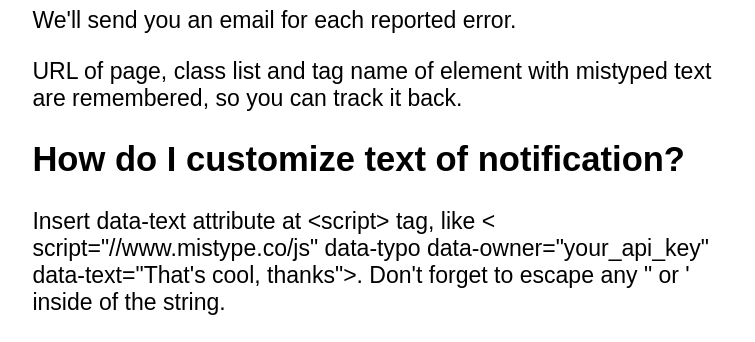
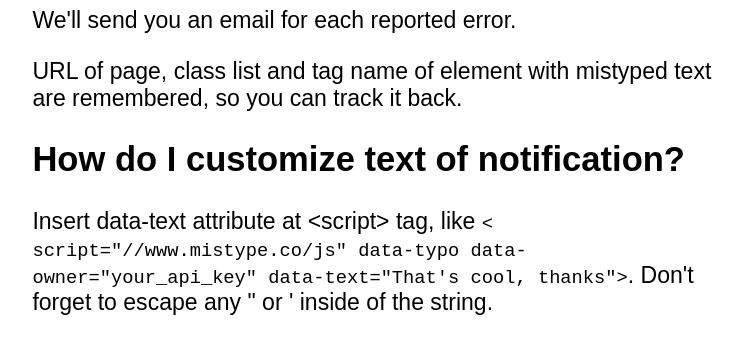
Before and after one commit to gitter-badger/mistype, a website: page templates/faq.html in a window 1280 px wide. Shown: the part 594-936 px from the top of the page, without its empty margins (262-1017 px from the left). Drawn offline with Linux system fonts and the light colour scheme.

Commit message:
Some changes :)

```diff
--- a/package.json
+++ b/package.json
@@ -1,6 +1,6 @@
 {
   "name": "mistype",
-  "version": "0.2.0-3",
+  "version": "0.2.0-5",
   "description": "track mistypes on your site via Mistype.co",
   "main": "index.js",
   "scripts": {
--- a/templates/faq.html
+++ b/templates/faq.html
@@ -66,7 +66,7 @@ h1 {
 <p>URL of page, class list and tag name of element with mistyped text are remembered, so you can track it back.
 
 <h2>How do I customize text of notification?</h2>
-<p>Insert data-text attribute at &lt;script> tag, like &lt script="//www.mistype.co/js" data-typo data-owner="your_api_key" data-text="That's cool, thanks">. Don't forget to escape any " or ' inside of the string.
+<p>Insert data-text attribute at &lt;script> tag, like <code>&lt script="//www.mistype.co/js" data-typo data-owner="your_api_key" data-text="That's cool, thanks"></code>. Don't forget to escape any " or ' inside of the string.
 
 <h2>Something else?</h2>
 <p>You can add any additional info to request: just place function name in data-additional. Our JS is checking whether is window[data-additional-value] a function, and if so, executes and attaches return value. Otherwise it's value is simply copypasted to request (it can be helpful if you generate markup on server, you could place username in this field, for example).
```
